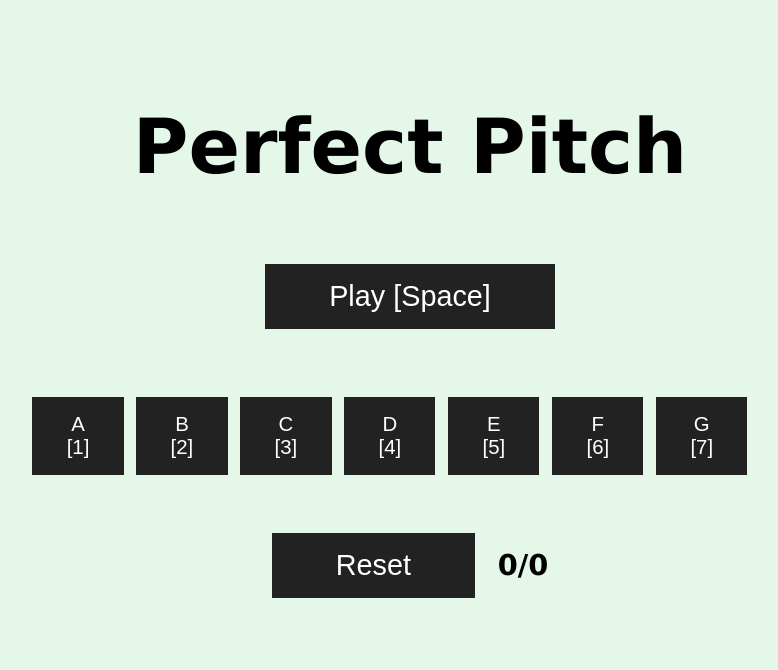
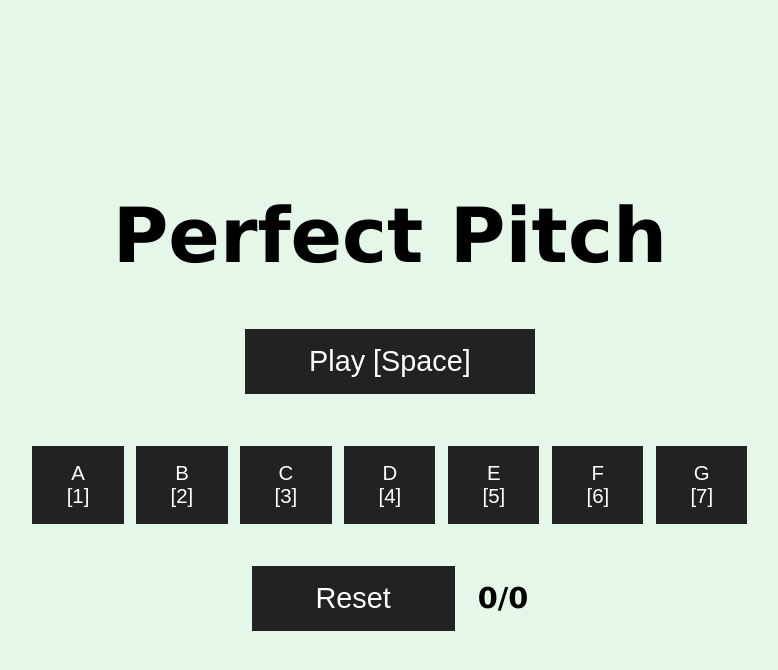
Before and after one commit to CaseyDow/gamedesignclub, a plain HTML site: page pitch/index.html in a window 1280 px wide. Shown: the whole page, without its empty margins (230-1008 px from the left). Drawn offline with nearby package versions, Linux system fonts and the light colour scheme; no server answers.

Commit message:
Fixed vertical align

```diff
--- a/pitch/index.css
+++ b/pitch/index.css
@@ -9,7 +9,6 @@ html {
 body {
   margin: 0;
   background-color: #e4f7e8;
-  padding-top: 10vh;
 }
 
 h1, h2, p {
--- a/pitch/index.html
+++ b/pitch/index.html
@@ -10,9 +10,10 @@
   <script src="https://unpkg.com/tone@next/build/Tone.js"></script>
 </head>
 
-<body>
+<body style="display: flex; min-height: 100vh; align-items: center;">
 
-<div style="text-align: center; padding-bottom: 5vh;">
+<div>
+  <div style="text-align: center; padding-bottom: 2vh;">
     <h1>Perfect Pitch</h1>
   </div>
 
@@ -22,7 +23,7 @@
     </h2>
   </div>
 
-<div style="padding: 5vh 20vw;">
+  <div style="padding: 3vh 20vw;">
     <p style="display: flex; flex-wrap: wrap;">
       <button id="a" class="note" onclick="note('a')">A<br>[1]</button>
       <button id="b" class="note" onclick="note('b')">B<br>[2]</button>
@@ -42,6 +43,7 @@
     <h2 id="score" style="color: #000; display: inline;">
       0/0
     </h2>
+  </div>
 </div>
 
 </body>
```
Lines whose indentation alone changed are shown as unchanged.
